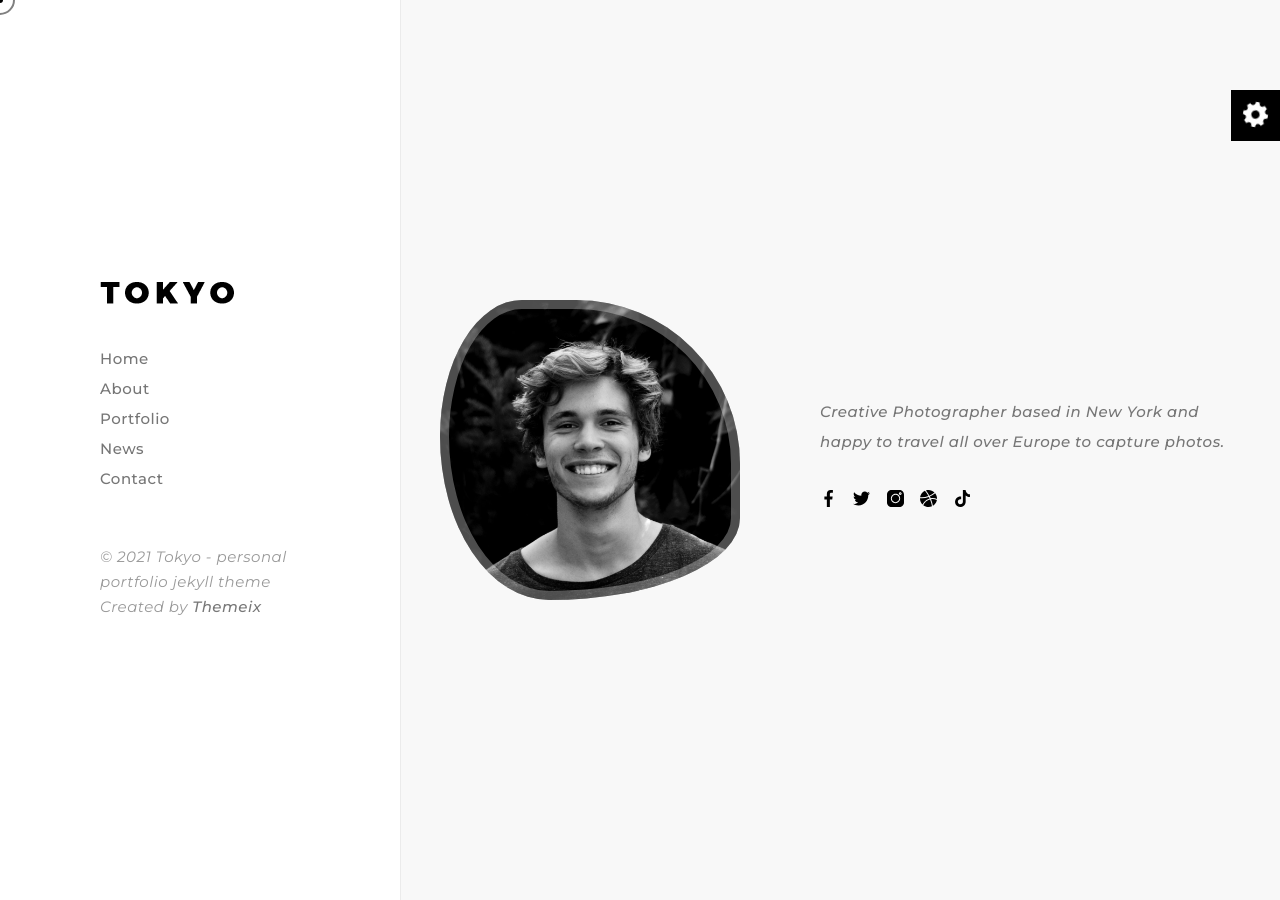
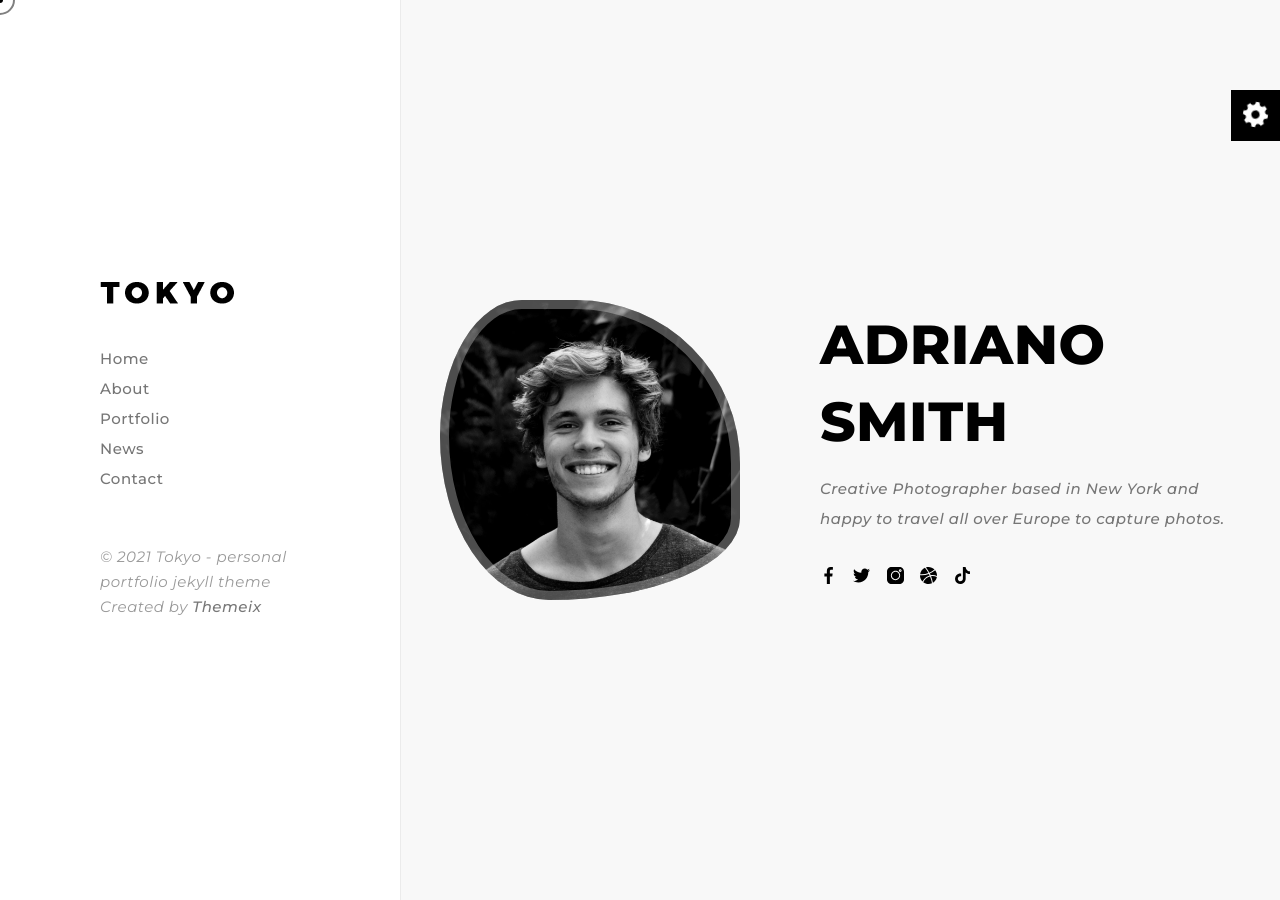
Before and after one commit to akashmdiu/testtokyo, a Jekyll site: the page built from index.html, in a window 1280 px wide. Built offline with Jekyll 4.4.1, drawn with Linux system fonts in a browser that asks for light colours.

Commit message:
Update tk-home.html

```diff
--- a/_includes/right-parts/tk-home.html
+++ b/_includes/right-parts/tk-home.html
@@ -8,7 +8,7 @@
                     <div class="image" data-img-url="{{home_data.profile_img | relative_url}}"></div>
                 </div>
                 <div class="details">
-                    <h3 class="name">{{homa_data.profile_name}}</h3>
+                    <h3 class="name">{{home_data.profile_name}}</h3>
                     {% if home_data.bio %}
                     <p class="job">{{home_data.bio}}</p>
                     {% endif %}
```
